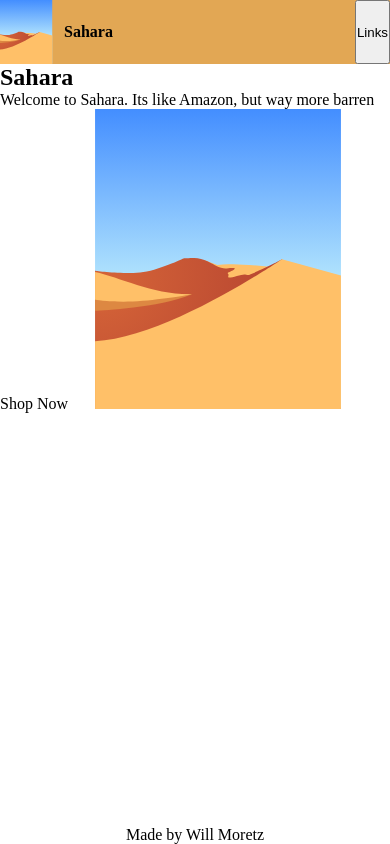
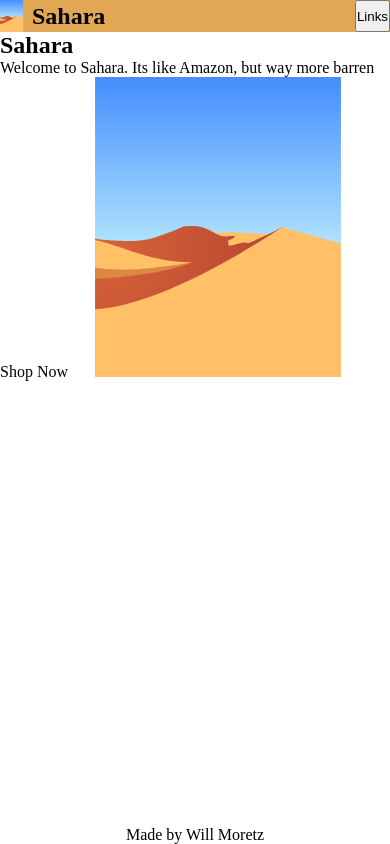
Before and after one commit to WillMoretz/shopping-cart, a React app: page /#/ in a window 390 px wide. Built offline with nearby package versions, Linux system fonts and the light colour scheme; no server answers.

Commit message:
made logo image and text scale consistently with each other

```diff
--- a/src/index.css
+++ b/src/index.css
@@ -25,7 +25,6 @@ a {
 
 header {
   background-color: var(--desert-gold, gold);
-  min-height: 4rem;
 }
 
 header,
@@ -48,7 +47,7 @@ header,
 }
 
 .header-top > a > h1 {
-  font-size: clamp(1rem, 4vw, 3rem);
+  font-size: clamp(1.5rem, 4vw, 3rem);
 }
 
 .brand {
@@ -59,7 +58,7 @@ header,
 
 .logo {
   aspect-ratio: 1/1;
-  height: 4rem;
+  height: clamp(2rem, 5vw, 4rem);
   position: relative;
   right: 6px;
 }
```
